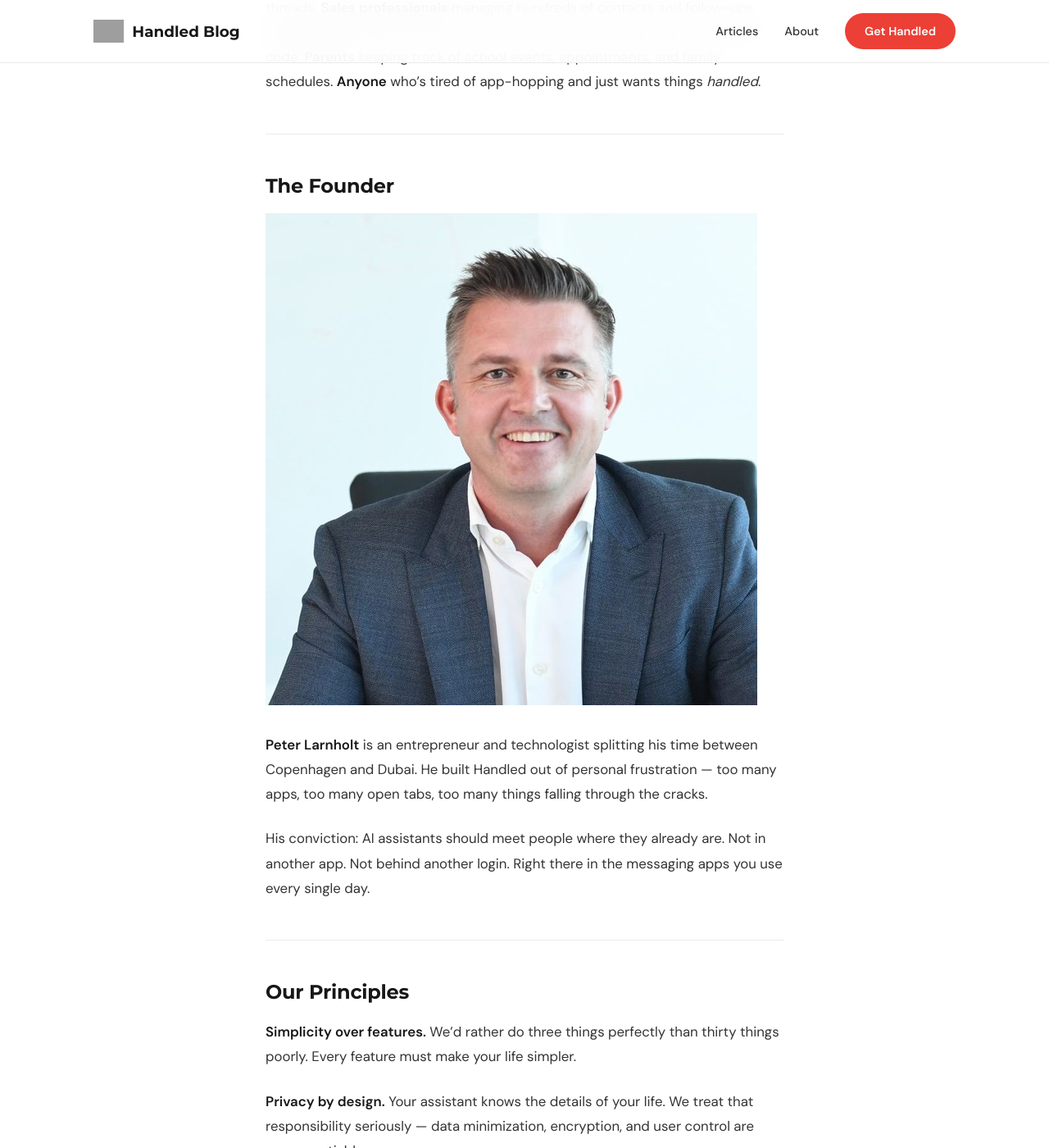
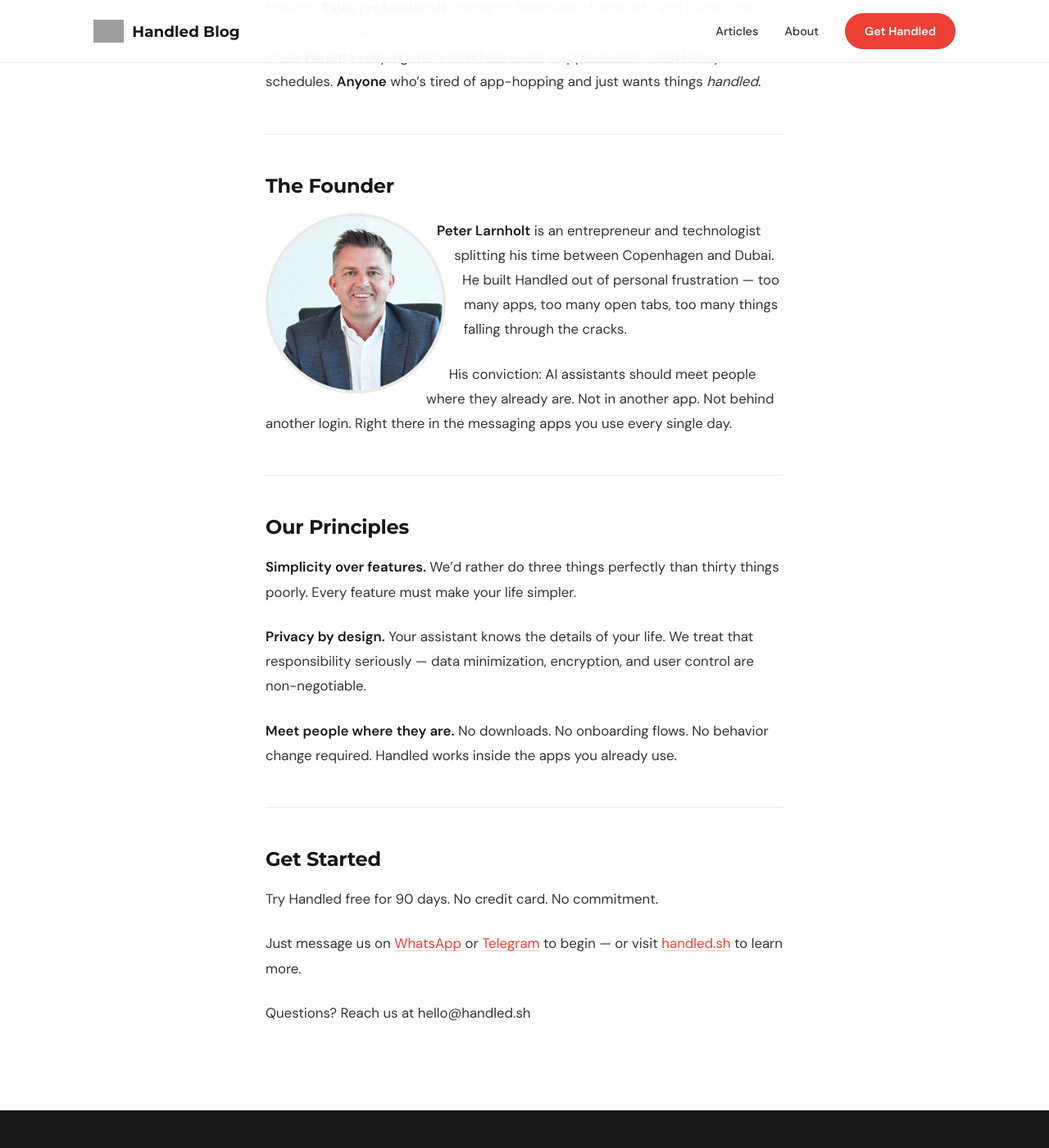
Before and after one commit to handled-sh/handled-sh.github.io, a Jekyll site: the page built from about.md, in a window 1280 px wide and 1400 px high, scrolled down 1701 px. Shown: the whole window at 82% size. Built offline with Jekyll 4.4.1, drawn with Linux system fonts in a browser that asks for light colours; grey boxes are pictures that could not be loaded.

Commit message:
Add circular founder photo styling

```diff
--- a/assets/css/style.css
+++ b/assets/css/style.css
@@ -773,3 +773,25 @@ h1, h2, h3, h4, h5, h6 {
     font-size: 1.6rem;
   }
 }
+
+/* ─── Founder Image ─── */
+.page-content img[alt="Peter Larnholt"],
+.post-content img[alt="Peter Larnholt"] {
+  width: 220px;
+  height: 220px;
+  border-radius: 50%;
+  object-fit: cover;
+  float: left;
+  margin: 0 28px 16px 0;
+  border: 4px solid var(--border);
+  shape-outside: circle();
+}
+
+@media (max-width: 600px) {
+  .page-content img[alt="Peter Larnholt"],
+  .post-content img[alt="Peter Larnholt"] {
+    float: none;
+    display: block;
+    margin: 0 auto 20px;
+  }
+}
```
